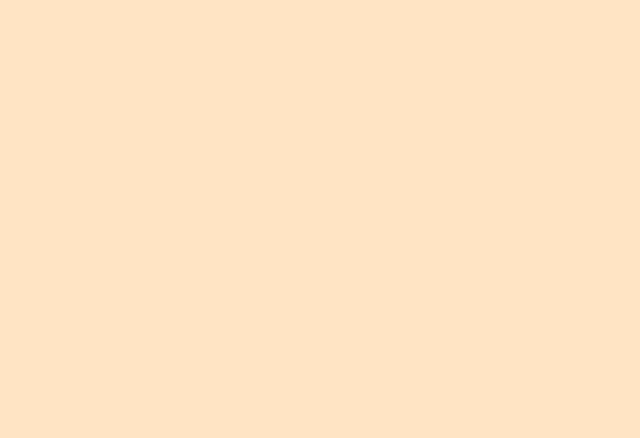
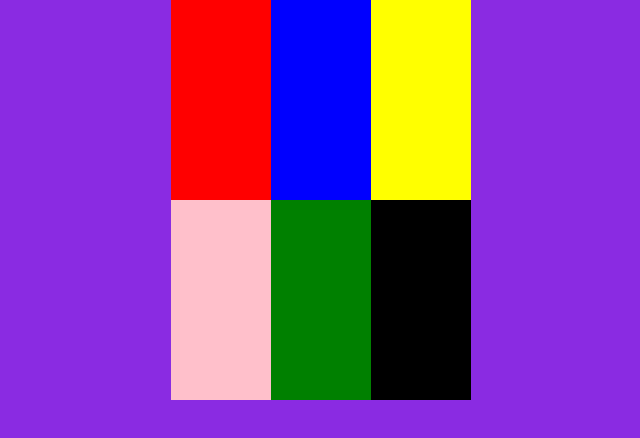
Before and after one commit to KazimAkyol/grid-deneme-156, a plain HTML site: page index.html in a window 1280 px wide. Shown: the whole page, without its empty margins (169-809 px from the left). Drawn offline with Linux system fonts and the light colour scheme.

Commit message:
second commit

```diff
--- a/index.html
+++ b/index.html
@@ -7,7 +7,7 @@
     <title>Document</title>
 </head>
 <body>
-    <div class="class">
+    <div class="container">
         <div class="kutu1"></div>
         <div class="kutu2"></div>
         <div class="kutu3"></div>
--- a/style.css
+++ b/style.css
@@ -5,5 +5,39 @@
 }
 
 body{
-    background-color: bisque;
+    background-color: blueviolet;
 }
+
+.container{
+    width: 600px;
+    height: auto;
+    margin: 0 auto;
+    display: grid;
+    /* grid-template-rows: 200px 200px;
+    grid-template-columns: 200px 200px 200px; */
+    grid-template: 200px 200px / 100px 100px 100px;
+}
+
+.kutu1{
+    background-color: red;
+}
+
+.kutu2{
+    background-color: blue;
+}
+
+.kutu3{
+    background-color: yellow;
+}
+
+.kutu4{
+    background-color: pink;
+}
+
+.kutu5{
+    background-color: green;
+}
+
+.kutu6{
+    background-color: black;
+}
```
